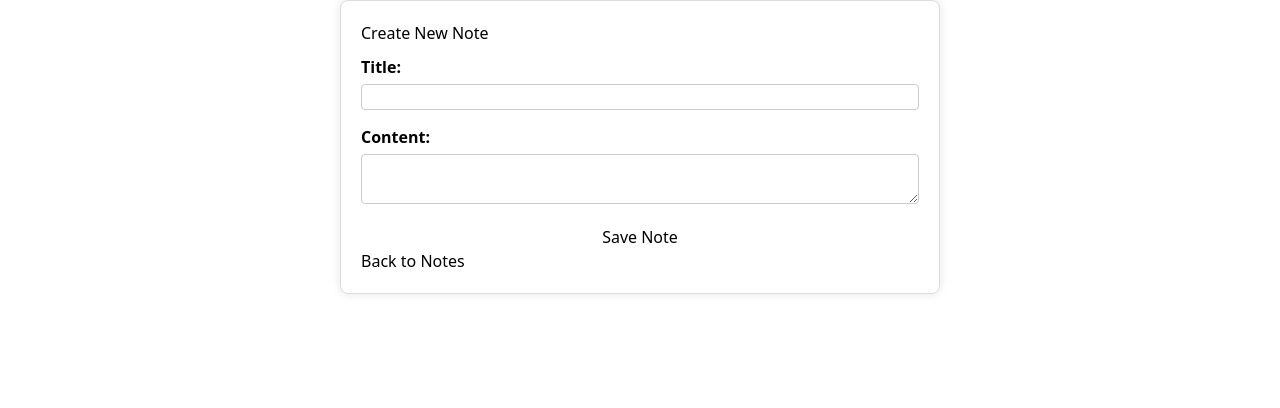
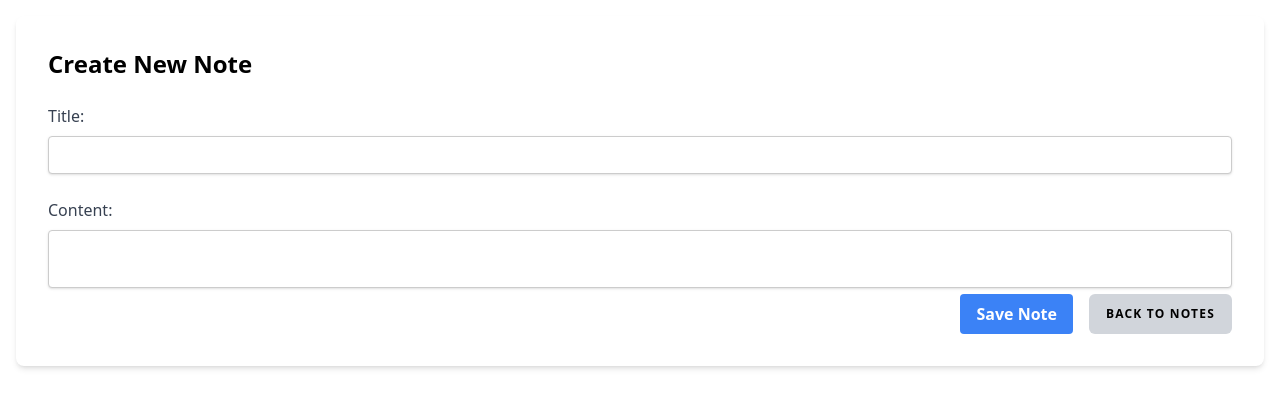
Before and after one commit to YOGESH808/notes-taking-frontend, a React (Create React App) app: page /notes/create in a window 1280 px wide. Shown: the top 408 px of the page. Built offline with nearby package versions, Linux system fonts and the light colour scheme; sample sign-in values are in the browser's storage.

Commit message:
make ui look better

```diff
--- a/src/components/Auth/Login.css
+++ /dev/null
@@ -1,33 +0,0 @@
-.container {
-    text-align: center;
-    max-width: 300px;
-    margin: auto;
-    padding: 20px;
-    border: 1px solid #ccc;
-    border-radius: 5px;
-    box-shadow: 0 0 10px rgba(0, 0, 0, 0.1);
-  }
-
-  label {
-    display: block;
-    margin: 10px 0;
-    font-size: 16px;
-  }
-
-  input {
-    width: 100%;
-    padding: 10px;
-    font-size: 16px;
-    box-sizing: border-box;
-  }
-
-  button {
-    width: 100%;
-    padding: 10px;
-    font-size: 16px;
-    background-color: #007BFF;
-    color: #fff;
-    border: none;
-    border-radius: 5px;
-    cursor: pointer;
-  }
--- a/src/components/Notes/CreateNote.jsx
+++ b/src/components/Notes/CreateNote.jsx
@@ -43,21 +43,48 @@ const CreateNote = () => {
   }, [redirectToNotes, navigate]);
 
   return (
-    <div className="create-note-container">
-      <h1>Create New Note</h1>
-      <div className="input-container">
-        <label>Title:</label>
-        <input type="text" value={newNoteTitle} onChange={(e) => setNewNoteTitle(e.target.value)} />
+    <div className="container mx-auto p-4"> {/* Centered container with padding */}
+  <div className="bg-white p-8 rounded-lg shadow-md">
+    <h1 className="text-2xl font-semibold mb-6">Create New Note</h1>
+    <div className="space-y-6">
+      <div className="mb-4">
+        <label htmlFor="title" className="block text-gray-700 font-medium mb-2">
+          Title:
+        </label>
+        <input
+          type="text"
+          id="title"
+          value={newNoteTitle}
+          onChange={(e) => setNewNoteTitle(e.target.value)}
+          className="shadow appearance-none border rounded w-full py-2 px-3 text-gray-700 leading-tight focus:outline-none focus:shadow-outline"
+        />
       </div>
-      <div className="input-container">
-        <label>Content:</label>
-        <textarea value={newNoteContent} onChange={(e) => setNewNoteContent(e.target.value)} />
-      </div>
-      <div className="button-container">
-        <button onClick={handleAddNote}>Save Note</button>
-        <Link to="/notes">Back to Notes</Link>
+      <div>
+        <label htmlFor="content" className="block text-gray-700 font-medium mb-2">
+          Content:
+        </label>
+        <textarea
+          id="content"
+          value={newNoteContent}
+          onChange={(e) => setNewNoteContent(e.target.value)}
+          className="shadow appearance-none border rounded w-full py-2 px-3 text-gray-700 leading-tight focus:outline-none focus:shadow-outline resize-none"
+        />
       </div>
     </div>
+    <div className="flex justify-end">
+      <button
+        onClick={handleAddNote}
+        className="bg-blue-500 hover:bg-blue-700 text-white font-bold py-2 px-4 rounded focus:outline-none focus:shadow-outline"
+      >
+        Save Note
+      </button>
+      <Link to="/notes" className="inline-flex items-center px-4 py-2 bg-gray-300 border border-transparent rounded-md font-semibold text-xs text-black uppercase tracking-widest hover:bg-gray-400 active:bg-gray-500 focus:outline-none focus:border-gray-900 focus:ring ring-gray-300 disabled:opacity-25 transition ease-in-out duration-150 ml-4">
+        Back to Notes
+      </Link>
+    </div>
+  </div>
+</div>
+
   );
 };
 
--- a/src/components/Notes/EditNote.jsx
+++ b/src/components/Notes/EditNote.jsx
@@ -58,28 +58,45 @@ export default function EditNote() {
       navigate("/notes");
     }
     return (
-        <div>
-            <h2>Edit Note</h2>
-            <label>
+        <div className="container mx-auto p-4 border border-gray-200 rounded-lg shadow-md">
+        <h2 className="text-2xl font-semibold mb-4">Edit Note</h2>
+        <div className="grid grid-cols-2 gap-4">
+          <label htmlFor="title" className="block text-gray-700 font-medium mb-2">
             Title:
           </label>
           <input
-                type='text'
+            type="text"
+            id="title"
             value={note.title}
             onChange={(e) => setNote({ ...note, title: e.target.value })}
+            className="w-full px-4 py-2 border border-gray-300 rounded-md focus:outline-none focus:ring-2 focus:ring-blue-500 focus:ring-opacity-50"
           />
 
-            <label>
+          <label htmlFor="content" className="block text-gray-700 font-medium mb-2">
             Content:
           </label>
-
           <textarea
+            id="content"
             value={note.content}
             onChange={(e) => setNote({ ...note, content: e.target.value })}
+            className="w-full px-4 py-2 border border-gray-300 rounded-md focus:outline-none focus:ring-2 focus:ring-blue-500 focus:ring-opacity-50 resize-none"
           />
-            <button onClick={handleUpdate}>Update Now</button>
-            <button onClick={handleCancel}>Cancel</button>
+        </div>
+        <div className="flex justify-end mt-4">
+          <button
+            onClick={handleUpdate}
+            className="px-4 py-2 bg-blue-500 text-white font-medium rounded-md hover:bg-blue-600 focus:outline-none focus:ring-2 focus:ring-blue-500 focus:ring-opacity-50"
+          >
+            Update Now
+          </button>
+          <button
+            onClick={handleCancel}
+            className="ml-4 px-4 py-2 border border-blue-500 text-blue-500 font-medium rounded-md hover:bg-blue-50 hover:text-white focus:outline-none focus:ring-2 focus:ring-blue-500 focus:ring-opacity-50"
+          >
+            Cancel
+          </button>
+        </div>
+      </div>
 
-        </div>
     )
 }
--- a/src/components/Notes/NoteItem.css
+++ /dev/null
@@ -1,50 +0,0 @@
-/* src/components/NoteItem.css */
-.note-item {
-    list-style: none;
-    border: 1px solid #ddd;
-    margin: 10px auto; /* Center the item and adjust margin */
-    padding: 15px;
-    border-radius: 5px;
-    background-color: #fff;
-    box-shadow: 0 2px 4px rgba(0, 0, 0, 0.1);
-    width: 60%; /* Limit the item width to 60% */
-    max-width: 400px; /* Optional: Set a maximum width */
-  }
-
-  .note-title {
-    text-decoration: none;
-    color: #333;
-    font-size: 18px;
-    font-weight: bold;
-    margin-bottom: 10px;
-    display: block;
-  }
-
-  .note-buttons {
-    display: flex;
-    justify-content: space-between;
-  }
-
-  .note-button {
-    padding: 8px;
-    border: none;
-    cursor: pointer;
-    border-radius: 3px;
-    flex: 1; /* Equal width for buttons */
-    margin: 0 5px; /* Adjust space between buttons */
-  }
-
-  .edit-button {
-    background-color: #007bff;
-    color: #fff;
-  }
-
-  .delete-button {
-    background-color: #dc3545;
-    color: #fff;
-  }
-
-  .share-button {
-    background-color: #28a745;
-    color: #fff;
-  }
--- a/src/components/Notes/NoteItem.jsx
+++ b/src/components/Notes/NoteItem.jsx
@@ -1,6 +1,5 @@
 import React, { useState } from "react";
 import { Link } from "react-router-dom";
-import "./NoteItem.css";
 import axios from "axios";
 import DeleteConfirmationModel from "./DeleteConfirmationModel";
 import ShareModelCard from "./ShareModelCard";
@@ -53,17 +52,16 @@ const NoteItem = ({ note, onDelete}) => {
     },1000);
   };
   return (
-    <li className="note-item" key={note.id}>
-      <Link to={`/notes/${note._id}`} className="note-title">
+    <li className="col-span-1 sm:col-span-2 md:col-span-1 lg:col-span-1 w-full md:w-80 h-72 overflow-hidden mx-auto mb-4 shadow-md hover:shadow-lg rounded-lg bg-white" key={note.id}>
+    <Link to={`/notes/${note._id}`} className="block p-4 font-semibold text-lg hover:underline">
       {note.title}
     </Link>
-      <div>
-        <Link to={`/notes/edit/${note._id}`} className="note-buttons">
+    <div className="flex items-center justify-between p-4 bg-gray-100">
+      <Link to={`/notes/edit/${note._id}`} className="bg-gray-200 hover:bg-gray-300 text-gray-700 font-medium py-2 px-4 rounded-md text-sm">
         Edit
       </Link>
-
       <button
-          className="note-button delete-button"
+        className="bg-red-500 hover:bg-red-600 text-white font-medium py-2 px-4 rounded-md text-sm"
         onClick={() => setShowDeleteModel(true)}
       >
         Delete
@@ -75,13 +73,13 @@ const NoteItem = ({ note, onDelete}) => {
         />
       )}
       <button
-          className="note-button share-button"
+        className="bg-blue-500 hover:bg-blue-600 text-white font-medium py-2 px-4 rounded-md text-sm"
         onClick={() => setShowShareModel(true)}
       >
         Share
       </button>
       {error && (
-          <div className="bg-red-100 border border-red-400 text-red-700 px-4 py-3 rounded relative" role="alert">
+        <div className="bg-red-100 border border-red-400 text-red-700 px-4 py-3 rounded relative mt-2">
           <strong className="font-bold">Error! </strong>
           <span className="block sm:inline">{error}</span>
         </div>
@@ -96,6 +94,11 @@ const NoteItem = ({ note, onDelete}) => {
       )}
     </div>
   </li>
+
+
+
+
+
   );
 };
 
--- a/src/components/Notes/NotesList.jsx
+++ b/src/components/Notes/NotesList.jsx
@@ -52,48 +52,50 @@ const NoteList = ({ searchQuery }) => {
   }, [searchQuery]);
   return (
     <main>
-      <ul>
+    <div className="grid grid-cols-1 sm:grid-cols-2 md:grid-cols-3 lg:grid-cols-4 gap-2">
       {notes.map((note) => (
         <NoteItem
           key={note._id}
           note={note}
           onDelete={() => handleDeleteNote(note._id)}
+          className="w-full h-72 md:w-80 md:h-80 lg:w-96 lg:h-96 overflow-hidden shadow-md hover:shadow-lg rounded-lg bg-white"
         />
       ))}
-      </ul>
-      {userNotes.length > 0 ? (
-        <>
-          <h1>Your Notes</h1>
-          <ul>
+    </div>
+    {userNotes.length > 0 && (
+      <section className="mt-8">
+        <h1 className="text-lg font-semibold mb-4">Your Notes</h1>
+        <div className="grid grid-cols-1 sm:grid-cols-2 md:grid-cols-3 lg:grid-cols-4 gap-2">
           {userNotes.map((note) => (
             <NoteItem
               key={note._id}
               note={note}
               onDelete={() => handleDeleteNote(note._id)}
+              className="w-full h-72 md:w-80 md:h-80 lg:w-96 lg:h-96 overflow-hidden shadow-md hover:shadow-lg rounded-lg bg-white"
             />
           ))}
-          </ul>
-        </>
-      ) : (
-        <>No Notes.. create one</>
+        </div>
+      </section>
     )}
-      {sharedNotes.length > 0 ? (
-        <>
-          <h1>Shared Notes With You</h1>
-          <ul>
+    {sharedNotes.length > 0 && (
+      <section className="mt-8">
+        <h1 className="text-lg font-semibold mb-4">Shared Notes With You</h1>
+        <div className="grid grid-cols-1 sm:grid-cols-2 md:grid-cols-3 lg:grid-cols-4 gap-2">
           {sharedNotes.map((note) => (
             <NoteItem
               key={note._id}
               note={note}
               onDelete={() => handleDeleteNote(note._id)}
+              className="w-full h-72 md:w-80 md:h-80 lg:w-96 lg:h-96 overflow-hidden shadow-md hover:shadow-lg rounded-lg bg-white"
             />
           ))}
-          </ul>
-        </>
-      ) : (
-        <></>
+        </div>
+      </section>
     )}
   </main>
+
+
+
   );
 };
 
```
Also changed, not shown: src/components/Auth/Login.js (+32 -19 lines), src/components/Auth/Signup.js (+36 -15 lines). Lines whose indentation alone changed are shown as unchanged.
